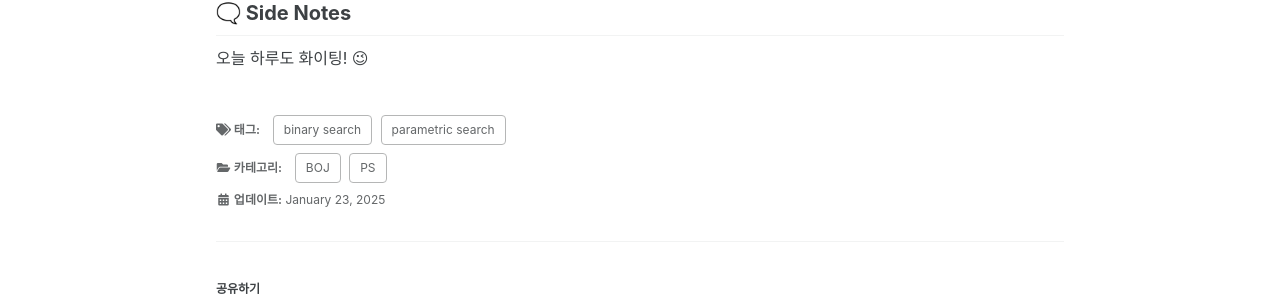
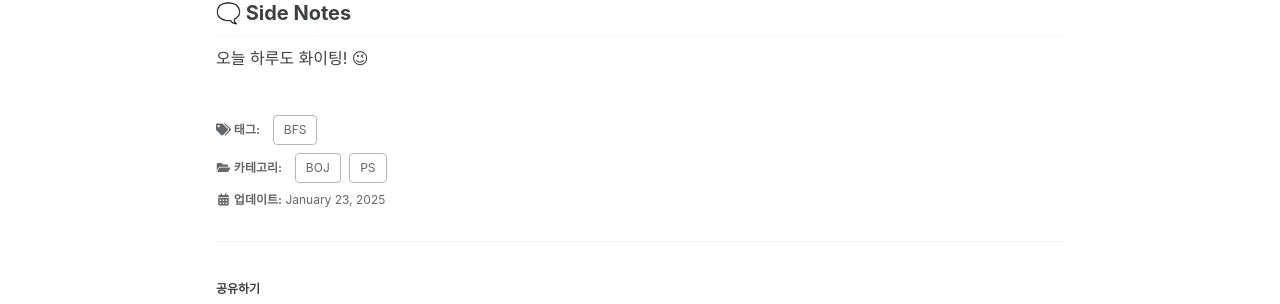
Before and after one commit to La-Coruna/La-Coruna.github.io, a Jekyll site: the page built from _posts/PS/2025-01-23-BOJ-16953-A→B.md, in a window 1280 px wide. Shown: the part 1279-1583 px from the top of the page. Built offline with Jekyll 4.4.1, drawn with Linux system fonts in a browser that asks for light colours; cached includes are drawn as plain includes.

Commit message:
[Edit][PS] BOJ 16953

```diff
--- a/_posts/PS/2025-01-23-BOJ-16953-A→B.md
+++ b/_posts/PS/2025-01-23-BOJ-16953-A→B.md
@@ -5,8 +5,7 @@ categories:
   - BOJ
 comments: true
 tags:
-  - binary search
-  - parametric search
+  - BFS
 toc: true
 toc_sticky: true
 ---
```
